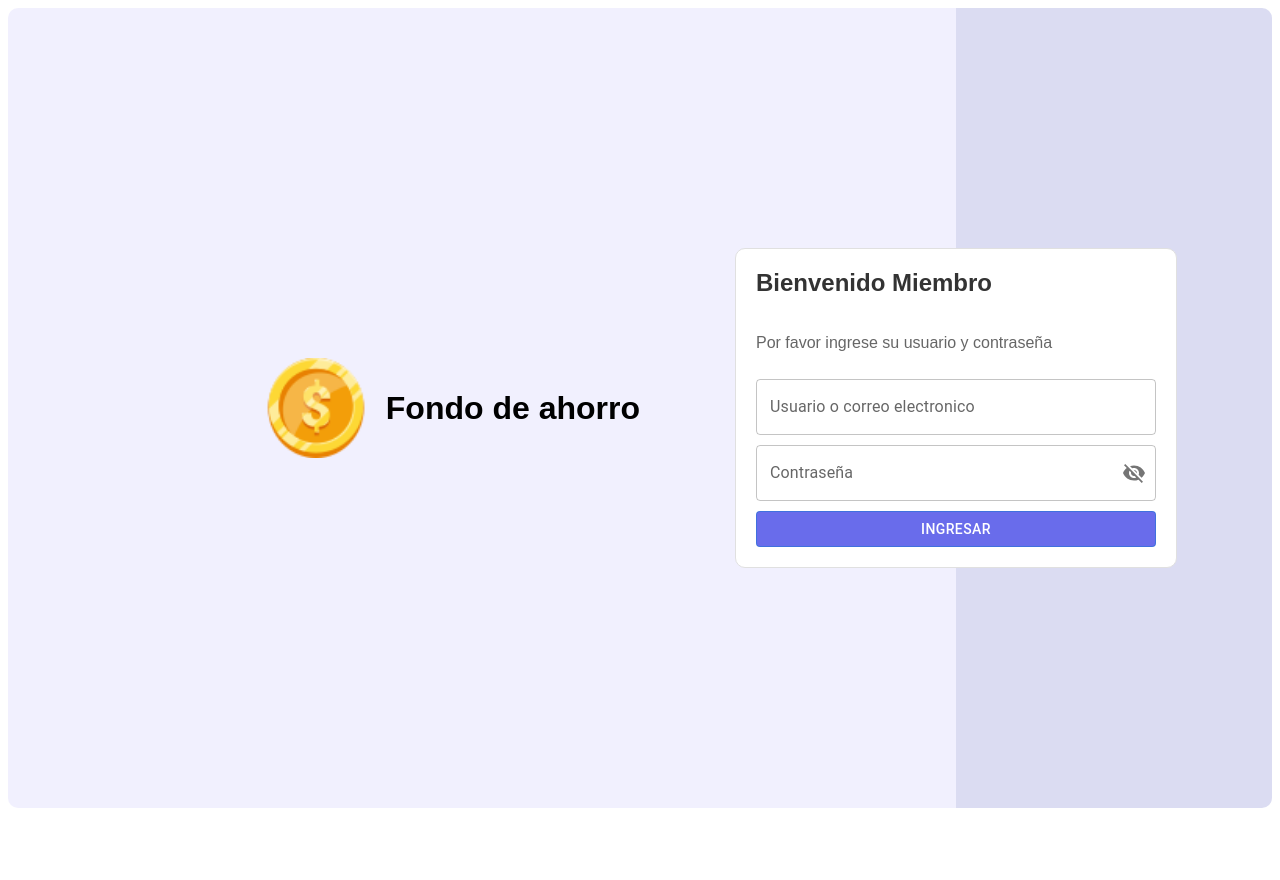
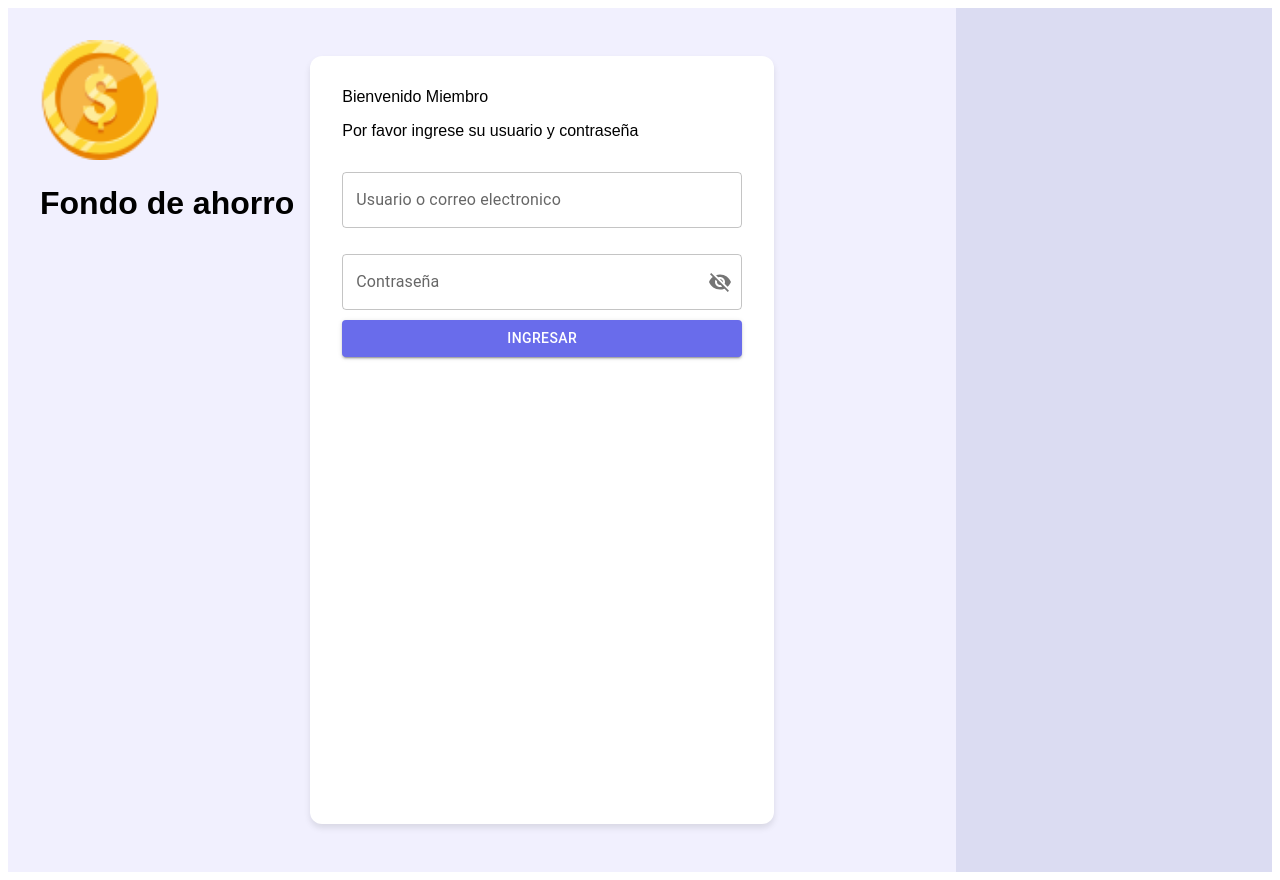
Before and after one commit to charlieyhs/fondo_ahorro_frontend, a React (Vite) app: page /login in a window 1280 px wide. Before the commit the page ends 816 px from the top, so only its background shows below. Built offline with nearby package versions, Linux system fonts and the light colour scheme.

Commit message:
[REFACTOR] refactorización y mejores prácticas de implementación de login

```diff
--- a/package.json
+++ b/package.json
@@ -15,6 +15,7 @@
     "@mui/icons-material": "^6.4.1",
     "@mui/material": "^6.4.1",
     "@mui/styled-engine-sc": "^6.4.0",
+    "prop-types": "^15.8.1",
     "react": "^18.3.1",
     "react-dom": "^18.3.1",
     "react-router-dom": "^7.1.3",
--- a/src/App.jsx
+++ b/src/App.jsx
@@ -3,35 +3,22 @@ import Login from './components/login';
 import Home from './components/Home';
 import { useEffect } from 'react';
 
-function App() {
+const App = () => {
+  const navigate = useNavigate();
+
   useEffect(() =>{
     document.title= 'Fondo ahorro';
-  }, []);
+    const authToken = localStorage.getItem('authToken');
+    navigate(authToken ? '/home' : 'login');
+  }, [navigate]);
 
-  const navigate = useNavigate();
-
-  useEffect(() => {
-    // Verifica si el usuario está autenticado
-    const isAuthenticated = !!localStorage.getItem('authToken'); // Ejemplo simple
-
-    if (!isAuthenticated) {
-      // Redirige a la página de login si no está autenticado
-      navigate('/login');
-    } else {
-      // Redirige al dashboard si está autenticado
-      navigate('/dashboard');
-    }
-  }, [navigate]); // Dependencia: navigate
 
   return (
     <Routes>
       <Route path="/login" element={<Login />} />
-      <Route path="/dashboard" element={<Home />} />
-      {/* Redirige la ruta raíz a /login o /dashboard según la autenticación */}
-      <Route path="/"
-        element={
-          localStorage.getItem('authToken') ? (<Navigate to="/dashboard" />) : (<Navigate to="/login" />)
-        }
+      <Route path="/home" element={<Home />} />
+      {/* Redirige la ruta raíz a /login o /home según la autenticación */}
+      <Route path="*" element={ <Navigate to="/home" replace /> }
       />
     </Routes>
   );
--- /dev/null
+++ b/src/assets/images/path_images.js
@@ -0,0 +1 @@
+export const IMG_DOLLAR = 'src\\assets\\images\\dollar.png';
--- /dev/null
+++ b/src/components/AuthContext.jsx
@@ -0,0 +1,30 @@
+import { createContext, useState } from 'react';
+import PropTypes from 'prop-types';
+
+const AuthContext = createContext();
+
+export const AuthProvider = ({ children }) => {
+  const [user, setUser] = useState(null);
+
+  const login = (token) => {
+    localStorage.setItem('authToken', token);
+    setUser({ token });
+  };
+
+  const logout = () => {
+    localStorage.removeItem('authToken');
+    setUser(null);
+  };
+
+  return (
+    <AuthContext.Provider value={{ user, login, logout }}>
+      {children}
+    </AuthContext.Provider>
+  );
+};
+
+AuthProvider.propTypes = {
+    children : PropTypes.node.isRequired
+};
+
+export default AuthContext;
--- a/src/components/Login.jsx
+++ b/src/components/Login.jsx
@@ -1,37 +1,57 @@
-import TextField from '@mui/material/TextField';
-import Button from '@mui/material/Button';
+import {TextField,Button} from '@mui/material';
 import '../css/StylesGeneral.css'
 import PasswordInput from './PasswordInputWithToggle'
 import { BASIC_BTN } from '../css/StylesGeneral';
+import { useState } from 'react';
+import dollarImg from '../assets/images/dollar.png';
+import { useAuth } from '../hooks/useAuth';
 
-function Login() {
+const Login = () => {
+
+  const [credentials, setCredentials] = useState({
+    username: '',
+    password: ''
+  });
+
+  const { login } = useAuth();
+
+  const submitForm = () => {
+    login('your-token-here');
+  };
 
 
   return (
     <>
       <div className='fondoLogin'>
       <div className='login-seccion-izquierda'>
-        <img src='src\assets\images\dollar.png'
-          alt='Imagen de una moneda de dolar'
-          className='rotating-image'
-          style={{mr:'100px'}}/>
+        <img src={dollarImg}
+          alt='Ilustración de moneda'
+          className='rotating-image'/>
         <h1>Fondo de ahorro</h1>
       </div>
-      <div className="card">
+      <form onSubmit={submitForm} className='card'>
         <div className="card-title">Bienvenido Miembro</div>
         <div className="card-content">
-          <br/>
-          Por favor ingrese su usuario y contraseña
-          <br/>
-          <br/>
-          <TextField fullWidth  id="inputUsuario"
+          <p>Por favor ingrese su usuario y contraseña</p>
+          <TextField id="inputUsuario"
+            fullWidth
             label="Usuario o correo electronico"
-            variant="outlined" />
+            value={credentials.username}
+            onChange={(e) => setCredentials({...credentials, username : e.target.value})}
+            sx={{my : 2}}/>
 
-          <PasswordInput />
-          <Button sx={BASIC_BTN} variant="outlined">Ingresar</Button>
+          <PasswordInput
+            label={"Contraseña"}
+            value={credentials.password}
+            onChange={(e) => setCredentials({...credentials, password : e.target.value})}/>
+
+          <Button
+            type='submit'
+            sx={BASIC_BTN} variant="contained">Ingresar</Button>
         </div>
-      </div>
+      </form>
+
+
       </div>
     </>
   );
--- a/src/components/PasswordInputWithToggle.jsx
+++ b/src/components/PasswordInputWithToggle.jsx
@@ -1,46 +1,43 @@
-import { useState } from 'react'
-import InputAdornment from '@mui/material/InputAdornment';
-import IconButton from '@mui/material/IconButton';
+import { useState } from 'react';
+import PropTypes from 'prop-types';
+import { FormControl, InputLabel,
+  OutlinedInput , InputAdornment, IconButton} from '@mui/material';
 import Visibility from '@mui/icons-material/esm/Visibility';
 import VisibilityOff from '@mui/icons-material/esm/VisibilityOff';
-import { FormControl, InputLabel, OutlinedInput } from '@mui/material';
 
-function PasswordInputWithToggle() {
+const PasswordInputWithToggle = ({label}) => {
+
   const [showPassword, setShowPassword] = useState(false);
 
-  const handleClickShowPassword = () => setShowPassword((show) => !show);
-
-  const handleMouseDownPassword = (event) => {
-    event.preventDefault();
-  };
-
-  const handleMouseUpPassword = (event) => {
-    event.preventDefault();
+  const togglePasswordVisibility = () => {
+    setShowPassword((view) => !view);
   };
 
   return (
     <FormControl sx={{width: '100%', mt: '10px'}} variant="outlined">
-      <InputLabel htmlFor="outlined-adornment-password">Contraseña</InputLabel>
+      <InputLabel htmlFor="password-input">{label}</InputLabel>
       <OutlinedInput
-        id="outlined-adornment-password"
+        id="password-input"
         type={showPassword ? 'text' : 'password'}
         endAdornment={
           <InputAdornment position="end">
             <IconButton
               aria-label={showPassword ? 'Ocultar la contraseña' : 'Mostrar la contraseña'}
-              onClick={handleClickShowPassword}
-              onMouseDown={handleMouseDownPassword}
-              onMouseUp={handleMouseUpPassword}
-              edge="end"
-            >
+              onClick={togglePasswordVisibility}
+              onMouseDown={(e) => e.preventDefault()}
+              edge="end">
               {showPassword ? <Visibility /> : <VisibilityOff />}
             </IconButton>
           </InputAdornment>
         }
-        label="Password"
+        label={label}
       />
     </FormControl>
   );
 }
 
+PasswordInputWithToggle.propTypes = {
+  label : PropTypes.string.isRequired,
+};
+
 export default PasswordInputWithToggle;
--- a/src/css/StylesGeneral.css
+++ b/src/css/StylesGeneral.css
@@ -3,59 +3,46 @@ body {
 }
 
 .fondoLogin {
-    margin: 0;
-    height: 100vh;
+    display: flex;
+    min-height: 100vh;
     background: linear-gradient(90deg, #f1f0fe 75%, #dbdcf2 60%);
-    display: flex;
-    justify-content: flex-start;
-    align-items: center;
-    border-radius: 10px;
-    position: relative; /* Habilitar posicionamiento absoluto dentro de este contenedor */
+    padding: 2rem;
 }
 
 .card {
-    width: 50vh;
-    padding: 20px;
-    background-color: #fff;
-    border-radius: 10px;
-    border: 1px solid #e0e0e0;
-    position: absolute; /* Posicionar la tarjeta absolutamente */
-    left: 75%; /* Centrado horizontalmente */
-    transform: translateX(-50%); /* Ajuste para centrarla con precisión */
-    transition: transform 0.2s;
+    background: white;
+    padding: 2rem;
+    border-radius: 12px;
+    box-shadow: 0 4px 6px rgba(0, 0, 0, 0.1);
+    width: 100%;
+    max-width: 400px;
+    margin: 1rem;
+    transition: transform 0.3s ease, box-shadow 0.3s ease;
 }
 
 .card:hover {
-    transform: translateY(-5px) translateX(-50%); /* Efecto de hover */
+    transform: translateY(-5px);
     box-shadow: 0 8px 16px rgba(0, 0, 0, 0.2);
 }
 
-.card-title {
-    font-size: 1.5rem;
-    font-weight: bold;
-    color: #333;
-    margin-bottom: 10px;
-}
-
-.card-content {
-    font-size: 1rem;
-    color: #666;
-    line-height: 1.5;
-}
-
-.login-seccion-izquierda {
-    width: 50%;
-    display: flex;
-    justify-content: flex-end;
-    align-items: center;
-}
-
 .rotating-image {
-    margin-right: 20px;
-    width: 100px;
+    width: 120px;
+    height: 120px;
     transition: transform 0.8s ease-in-out;
 }
 
 .rotating-image:hover {
-    transform: rotate(360deg); /* Gira la imagen 360 grados */
+    transform: rotate(360deg);
 }
+
+@media (max-width: 768px) {
+    .fondoLogin {
+        flex-direction: column;
+        align-items: center;
+    }
+
+    .login-seccion-izquierda {
+        text-align: center;
+        margin-bottom: 2rem;
+    }
+}
--- /dev/null
+++ b/src/hooks/useAuth.js
@@ -0,0 +1,4 @@
+import { useContext } from 'react';
+import AuthContext from '../components/AuthContext'
+
+export const useAuth = () => useContext(AuthContext);
--- a/src/main.jsx
+++ b/src/main.jsx
@@ -3,11 +3,14 @@ import { createRoot } from 'react-dom/client'
 
 import App from './App.jsx'
 import { BrowserRouter  as Router } from 'react-router-dom'
+import { AuthProvider } from './components/AuthContext.jsx'
 
 createRoot(document.getElementById('root')).render(
   <StrictMode>
     <Router>
-      <App />
+      <AuthProvider>
+        <App />
+      </AuthProvider>
     </Router>
   </StrictMode>,
 )
```
Also changed, not shown: notas.txt (added), 1 other file (tests, documents, lock files or other folders).
